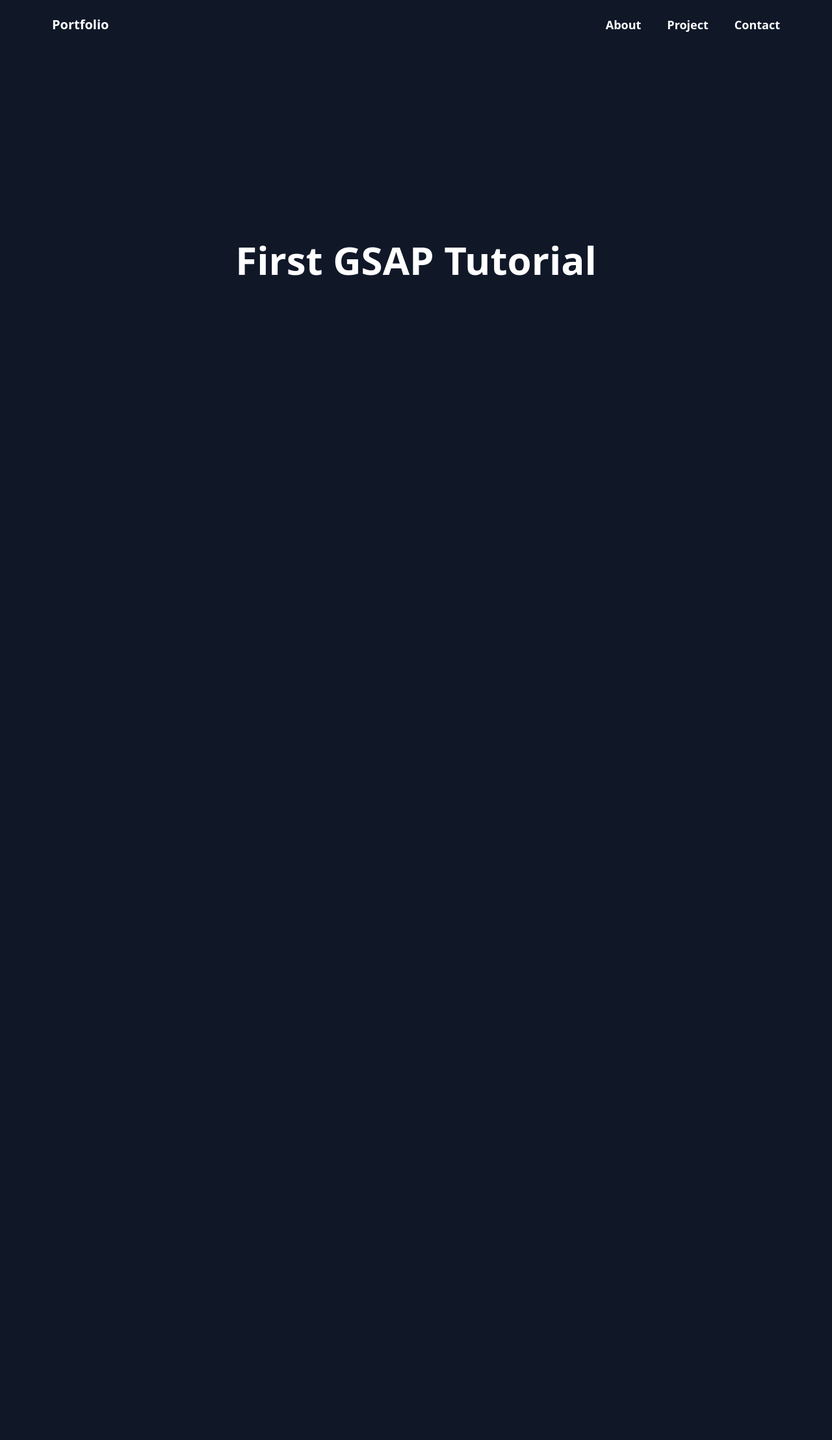
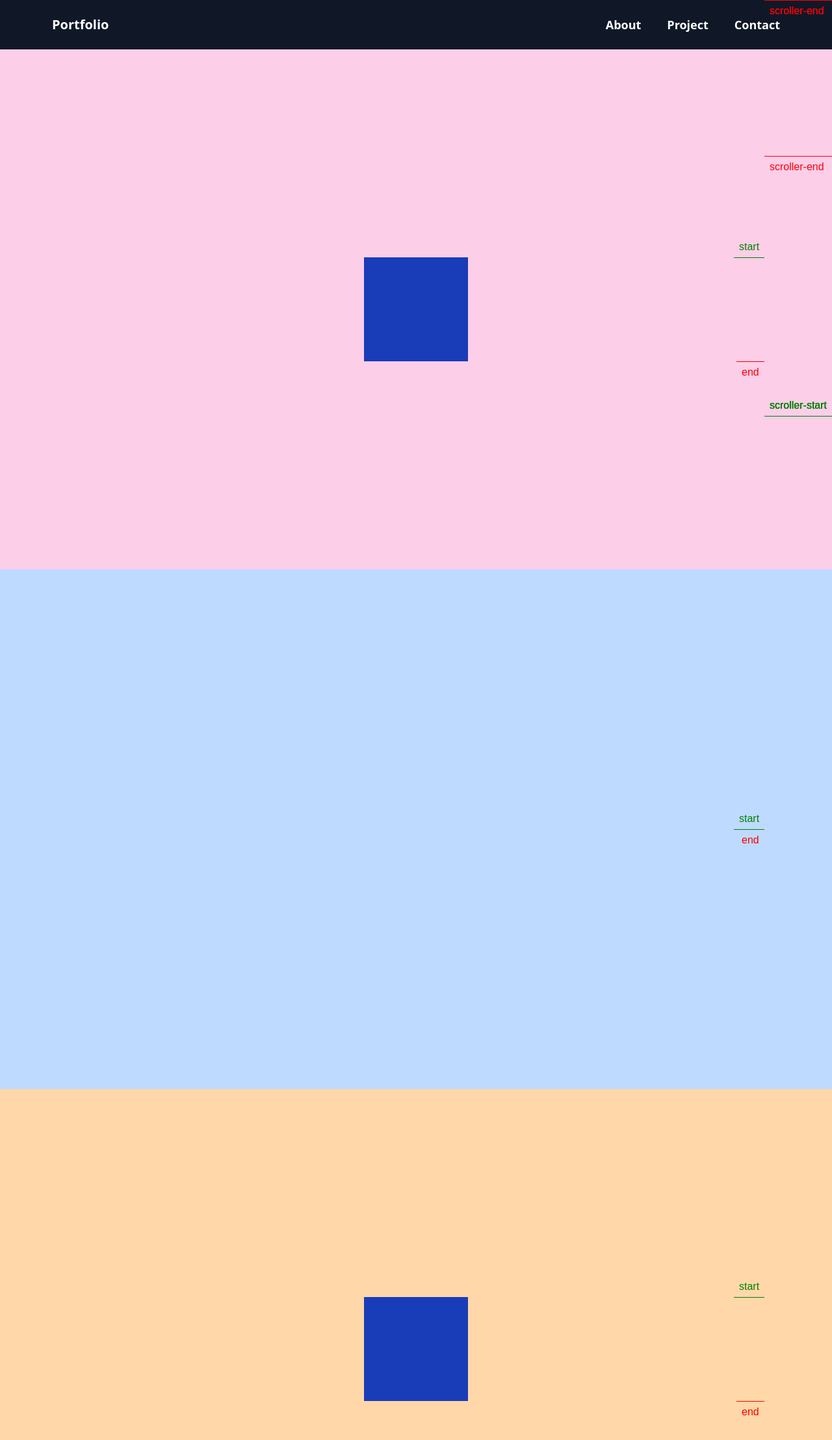
Before and after one commit to Minahil-Muhammad-Moiz/gsap-project, a React (Vite) app: page / in a window 1280 px wide. Shown: the top 2216 px of the page at 65% size. Before the commit the page ends 800 px from the top, so only its background shows below. Built offline with nearby package versions, Linux system fonts and the light colour scheme.

Commit message:
part02 scrollTrigger

```diff
--- a/index.html
+++ b/index.html
@@ -9,7 +9,7 @@
   <title>Vite + React</title>
 </head>
 
-<body class="w-100vw h-100vh bg-gray-900 text-white">
+<body class="h-screen w-screen relative bg-gray-900 text-white">
   <div id="root"></div>
   <script type="module" src="/src/main.jsx"></script>
 </body>
--- a/src/App.jsx
+++ b/src/App.jsx
@@ -1,49 +1,71 @@
 import { useGSAP } from '@gsap/react'
 import gsap from 'gsap'
 import React, { useRef, useState } from 'react'
+import Header from './components/Header'
+import { ScrollTrigger } from 'gsap/ScrollTrigger';
 
 const App = () => {
-  const logoRef = useRef()
-  const navlistRef = useRef()
-  const headRef = useRef()
+  const page1 = useRef();
+  const page2 = useRef();
+  const page3 = useRef();
 
-  const tl = gsap.timeline()
+  const box = useRef();
+
+  gsap.registerPlugin(ScrollTrigger)
 
   useGSAP(() => {
-    tl.from(logoRef.current, {
-      y: -30,
-      opacity: 0,
-      duration: 1,
-      delay: 0.5
+    gsap.from('#page1 #box', {
+      scale: 0,
+      duration: 2,
+      rotate: 360,
+      scrollTrigger: {
+        trigger: '#page1 #box',
+        scroller: "body",
+        markers: true,
+        start: "top 80%",
+      }
     })
-
-    tl.from(navlistRef.current.children, {
-      y: -30,
-      opacity: 0,
-      duration: 1,
-      stagger: 0.3
+    gsap.from('#page2 #box', {
+      scale: 0,
+      duration: 2,
+      rotate: 360,
+      scrollTrigger: {
+        trigger: '#page2 #box',
+        scroller: "body",
+        markers: true,
+        start: "top 80%",
+        end: "top 30%",
+        scrub: 3,
+      }
     })
-
-    tl.from(headRef.current, {
+    gsap.from('#page3 #box', {
       scale: 0,
-      opacity: 0,
-      duration: 1,
+      duration: 2,
+      rotate: 360,
+      scrollTrigger: {
+        trigger: '#page3 #box',
+        scroller: "body",
+        markers: true,
+        start: "top 80%"
+      }
     })
   })
 
-
   return (
-    <main className=' h-full w-full text-white flex items-center justify-center'>
-      <nav className='w-full flex justify-between  items-center py-6 px-10'>
-        <h1 ref={logoRef} className='text-xl font-bold px-10'>Portfolio</h1>
-        <ul ref={navlistRef} className='flex gap-10 text-lg font-semibold px-10'>
-          <li>About</li>
-          <li>Project</li>
-          <li>Contact</li>
-        </ul>
-      </nav>
-      <div ref={headRef} className='w-full text-center absolute top-[50%] left-[50%] -translate-y-[50%] -translate-x-[50%] text-6xl font-bold group hover:italic cursor-pointer hover:text-amber-300 '>First GSAP Tutorial<div className='bg-black w-full h-1 border-black border absolute top-[50%] -translate-y-[50%] group-hover:block hidden'></div></div>
-    </main>
+    <>
+      <Header />
+      <main className='h-screen w-full text-white'>
+        <div ref={page1} id="page1" className='w-full h-full relative bg-pink-200'>
+          <div ref={box} id='box' className='w-40 h-40 bg-blue-800 flex items-center mx-auto absolute top-[50%] -translate-y-[50%] left-[50%] -translate-x-[50%]'></div>
+        </div>
+        <div ref={page2} id="page2" className='w-full h-full relative bg-blue-200'>
+          <div ref={box} id='box' className='w-40 h-40 bg-blue-800 flex items-center mx-auto absolute top-[50%] -translate-y-[50%] left-[50%] -translate-x-[50%]'></div>
+        </div>
+        <div ref={page3} id="page3" className='w-full h-full relative bg-orange-200'>
+          <div ref={box} id='box' className='w-40 h-40 bg-blue-800 flex items-center mx-auto absolute top-[50%] -translate-y-[50%] left-[50%] -translate-x-[50%]'></div>
+        </div>
+      </main>
+    </>
   )
 }
 
--- /dev/null
+++ b/src/components/Header.jsx
@@ -0,0 +1,49 @@
+import { useGSAP } from '@gsap/react'
+import gsap from 'gsap'
+import React, { useRef } from 'react'
+
+const Header = () => {
+    const logoRef = useRef()
+    const navlistRef = useRef()
+    const headRef = useRef()
+
+    const tl = gsap.timeline()
+
+    useGSAP(() => {
+        tl.from(logoRef.current, {
+            y: -30,
+            opacity: 0,
+            duration: 1,
+            delay: 0.5
+        })
+
+        tl.from(navlistRef.current.children, {
+            y: -30,
+            opacity: 0,
+            duration: 1,
+            stagger: 0.3
+        })
+
+        tl.from(headRef.current, {
+            scale: 0,
+            opacity: 0,
+            duration: 1,
+        })
+    })
+
+    return (
+        <header className='w-full'>
+            <nav className='w-full flex justify-between  items-center py-6 px-10 '>
+                <h1 ref={logoRef} className='text-xl font-bold px-10'>Portfolio</h1>
+                <ul ref={navlistRef} className='flex gap-10 text-lg font-semibold px-10'>
+                    <li>About</li>
+                    <li>Project</li>
+                    <li>Contact</li>
+                </ul>
+            </nav>
+            <div ref={headRef} className='w-full text-center absolute top-[50%] left-[50%] -translate-y-[50%] -translate-x-[50%] text-6xl font-bold group hover:italic hover:font-extralight cursor-pointer hover:text-amber-300 '>First GSAP Tutorial<div className='bg-black w-full h-1 border-black border absolute top-[50%] -translate-y-[50%] group-hover:block hidden'></div></div>
+        </header>
+    )
+}
+
+export default Header
```
